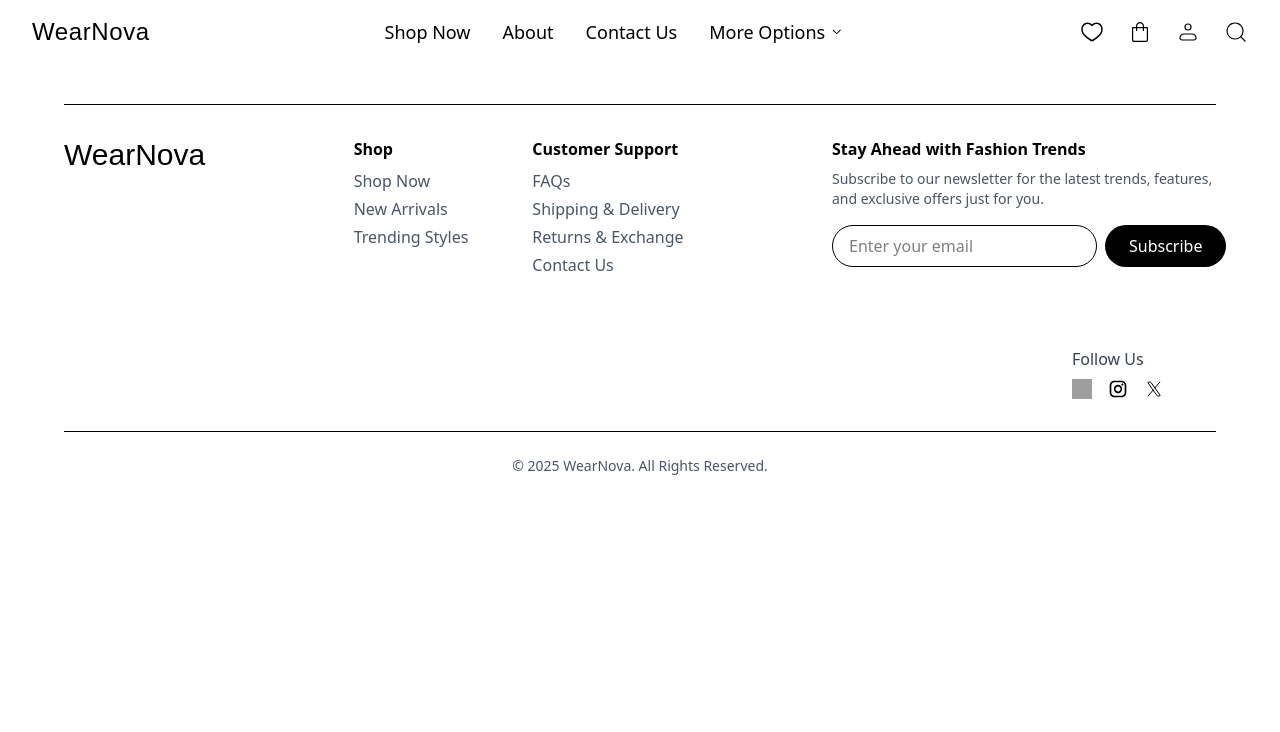
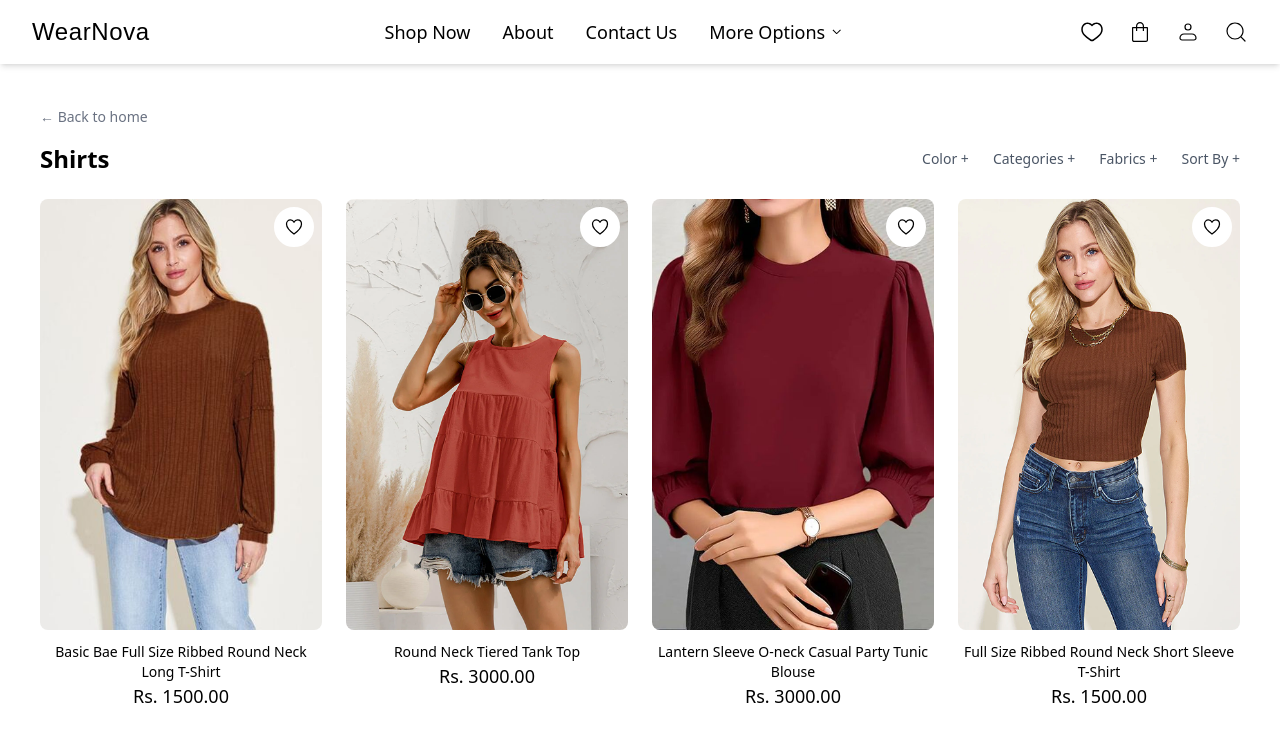
Before and after one commit to aasthatam/fashion_ecommerce, a React (Vite) app: page /collection in a window 1280 px wide. Shown: the top 732 px of the page. Built offline with nearby package versions, Linux system fonts and the light colour scheme; grey boxes are pictures that could not be loaded; a web font is replaced by a local one.

Commit message:
added route for collection

```diff
--- a/src/App.jsx
+++ b/src/App.jsx
@@ -6,6 +6,8 @@ import Home from "./pages/Home";
 import About from "./pages/About";
 import Login from "./pages/Login";
 import CreateAccount from "./pages/CreateAccount";
+import Collection from "./pages/Collection";
+
 
 const App = () => {
   return (
@@ -17,6 +19,7 @@ const App = () => {
       <Route path="/about" element={<About />} />
       <Route path="/login" element={<Login />} />
       <Route path="/createaccount" element={<CreateAccount />} />
+      <Route path="/collection" element={<Collection/>} />
 
     </Routes>
     <Footer/>
```
